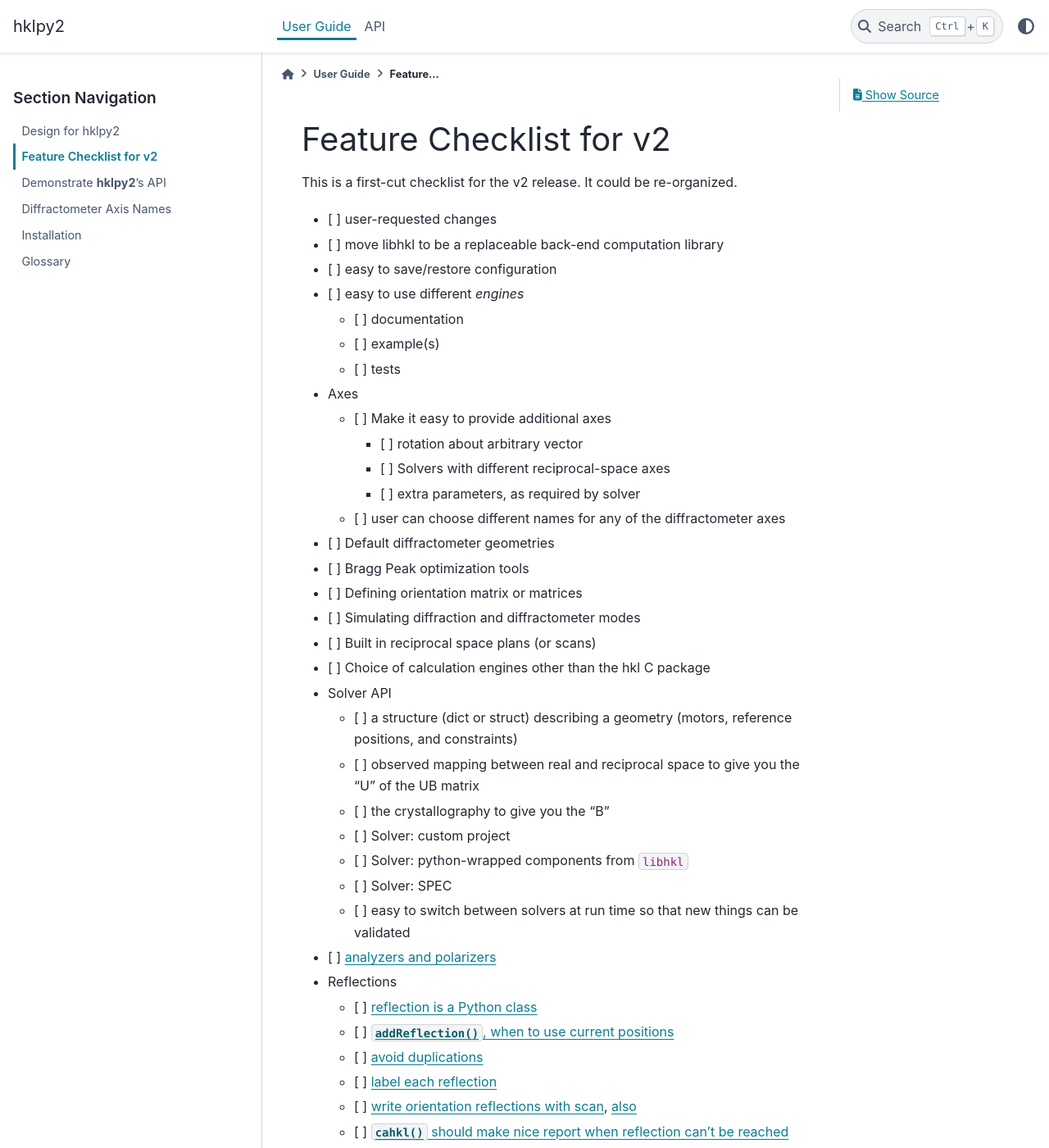
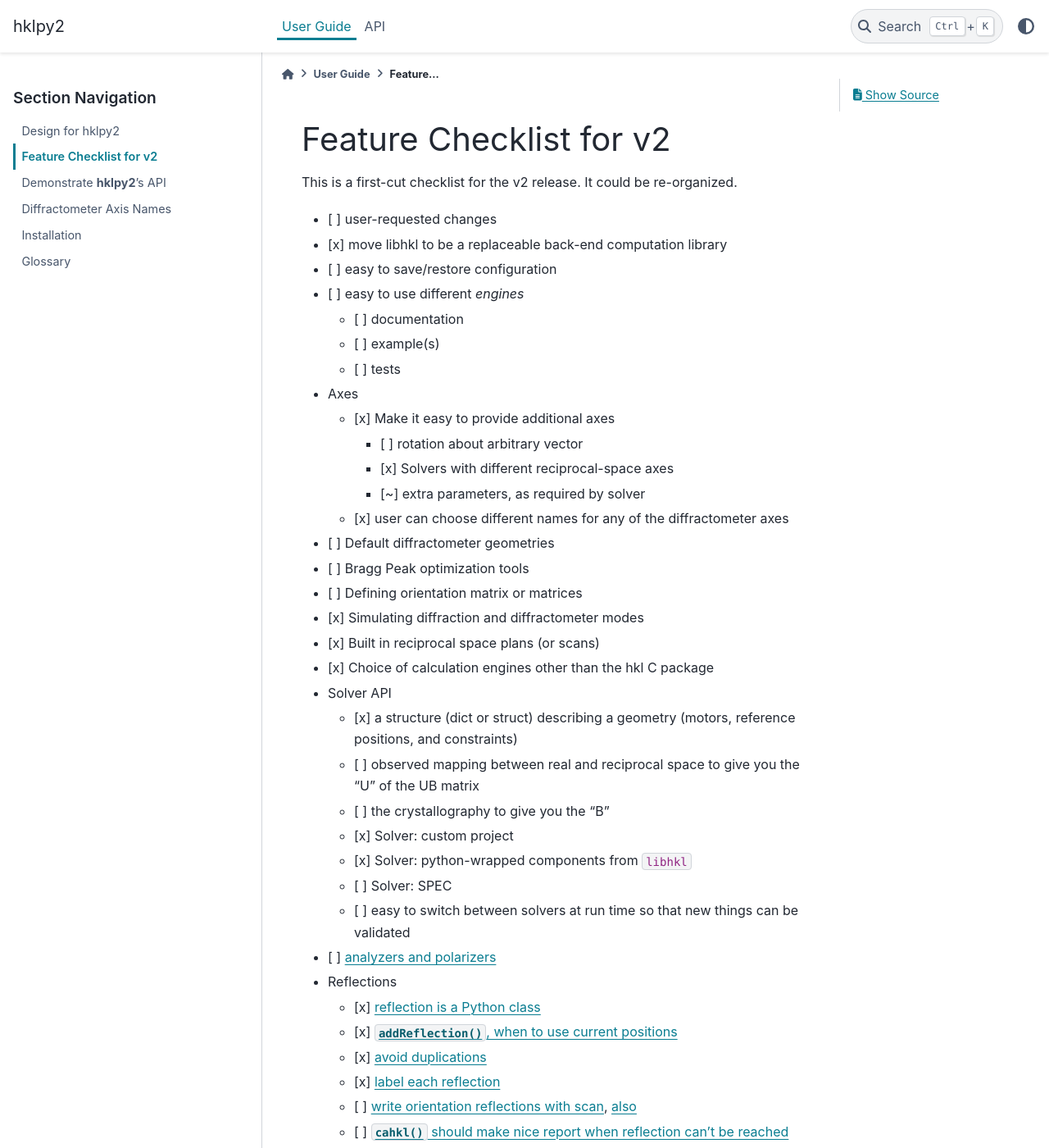
Before and after one commit to prjemian/hklpy2, a Sphinx documentation site: the page built from docs/source/checklist_v2.md, in a window 1280 px wide and 1400 px high. Shown: the whole window at 82% size. Built offline with Sphinx 7.4.7 and the PyData theme 0.15.4, drawn with Linux system fonts in a browser that asks for light colours; pages that are not in the unit, such as notebooks, are missing from menus; the version number could not be read and is left out.

Commit message:
DOC check some items off the list

```diff
--- a/docs/source/checklist_v2.md
+++ b/docs/source/checklist_v2.md
@@ -4,38 +4,38 @@ This is a first-cut checklist for the v2 release.
 It could be re-organized.
 
 * [ ] user-requested changes
-* [ ] move libhkl to be a replaceable back-end computation library
+* [x] move libhkl to be a replaceable back-end computation library
 * [ ] easy to save/restore configuration
 * [ ] easy to use different *engines*
   * [ ] documentation
   * [ ] example(s)
   * [ ] tests
 * Axes
-  * [ ] Make it easy to provide additional axes
+  * [x] Make it easy to provide additional axes
     * [ ] rotation about arbitrary vector
-    * [ ] Solvers with different reciprocal-space axes
-    * [ ] extra parameters, as required by solver
-  * [ ] user can choose different names for any of the diffractometer axes
+    * [x] Solvers with different reciprocal-space axes
+    * [~] extra parameters, as required by solver
+  * [x] user can choose different names for any of the diffractometer axes
 * [ ] Default diffractometer geometries
 * [ ] Bragg Peak optimization tools
 * [ ] Defining orientation matrix or matrices
-* [ ] Simulating diffraction and diffractometer modes
-* [ ] Built in reciprocal space plans (or scans)
-* [ ] Choice of calculation engines other than the hkl C package
+* [x] Simulating diffraction and diffractometer modes
+* [x] Built in reciprocal space plans (or scans)
+* [x] Choice of calculation engines other than the hkl C package
 * Solver API
-  * [ ] a structure (dict or struct) describing a geometry (motors, reference positions, and constraints)
+  * [x] a structure (dict or struct) describing a geometry (motors, reference positions, and constraints)
   * [ ] observed mapping between real and reciprocal space to give you the "U" of the UB matrix
   * [ ] the crystallography to give you the "B"
-  * [ ] Solver: custom project
-  * [ ] Solver: python-wrapped components from `libhkl`
+  * [x] Solver: custom project
+  * [x] Solver: python-wrapped components from `libhkl`
   * [ ] Solver: SPEC
   * [ ] easy to switch between solvers at run time so that new things can be validated
 * [ ] [analyzers and polarizers](https://github.com/bluesky/hklpy/issues/92)
 * Reflections
-  * [ ] [reflection is a Python class](https://github.com/bluesky/hklpy/issues/189)
-  * [ ] [`addReflection()`, when to use current positions](https://github.com/bluesky/hklpy/issues/219)
-  * [ ] [avoid duplications](https://github.com/bluesky/hklpy/issues/248)
-  * [ ] [label each reflection](https://github.com/bluesky/hklpy/issues/293)
+  * [x] [reflection is a Python class](https://github.com/bluesky/hklpy/issues/189)
+  * [x] [`addReflection()`, when to use current positions](https://github.com/bluesky/hklpy/issues/219)
+  * [x] [avoid duplications](https://github.com/bluesky/hklpy/issues/248)
+  * [x] [label each reflection](https://github.com/bluesky/hklpy/issues/293)
   * [ ] [write orientation reflections with scan](https://github.com/bluesky/hklpy/issues/158),
     [also](https://github.com/bluesky/hklpy/issues/247)
   * [ ] [`cahkl()` should make nice report when reflection can't be reached](https://github.com/bluesky/hklpy/issues/178)
@@ -44,7 +44,7 @@ It could be re-organized.
   * [ ] [control display precision in `wh()` and `pa()`](https://github.com/bluesky/hklpy/issues/179)
   * [ ] [crystallographic *zones*](https://github.com/bluesky/hklpy/issues/291)
 * Solvers
-  * [ ] `libhkl`
+  * [x] `libhkl`
   * [ ] [*ad-hoc* geometries](https://github.com/bluesky/hklpy/issues/244)
   * [ ] [diffcalc](https://github.com/bluesky/hklpy/issues/163)
   * [ ] [TwoC unknown](https://github.com/bluesky/hklpy/issues/165)
```
